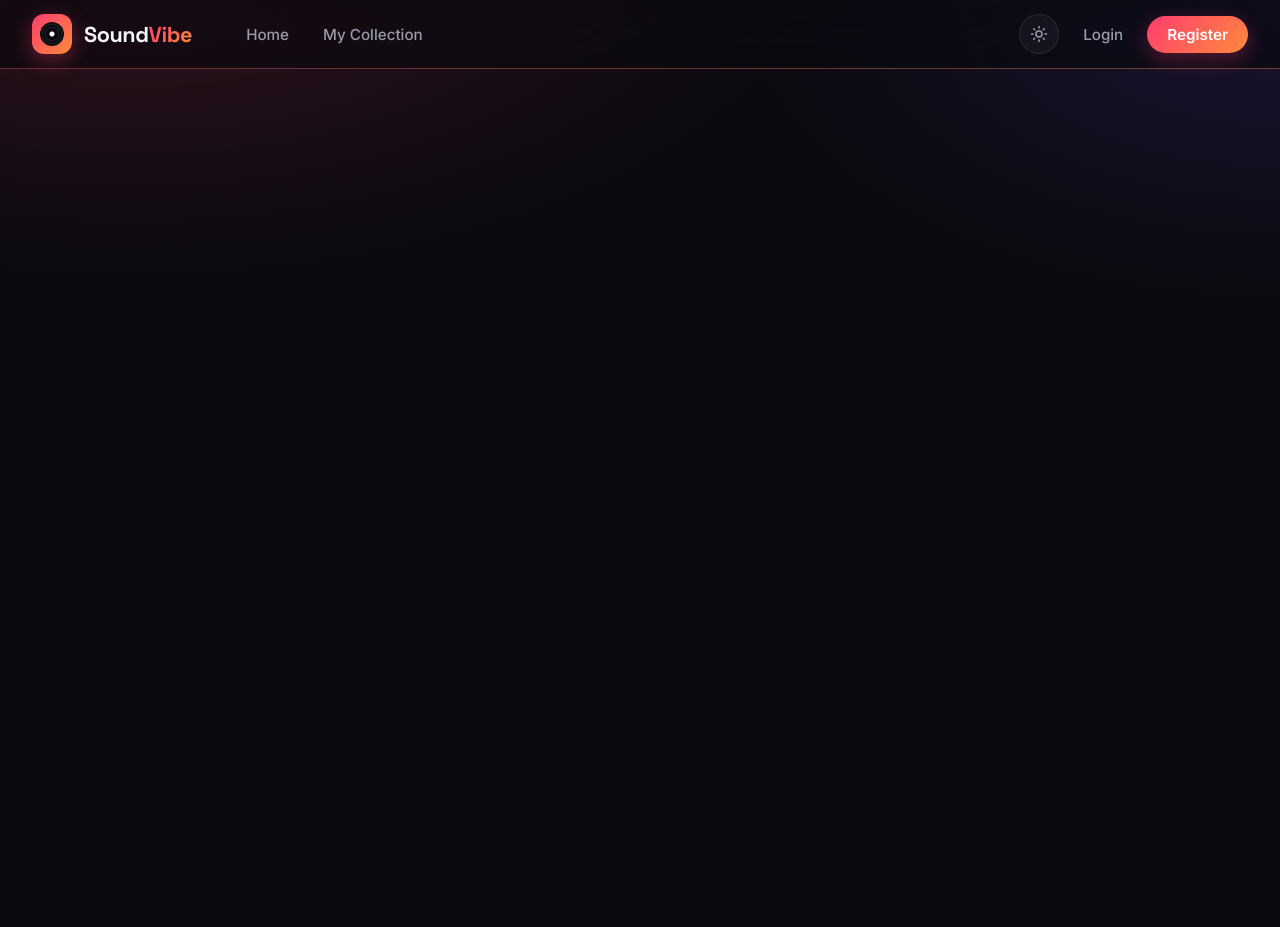
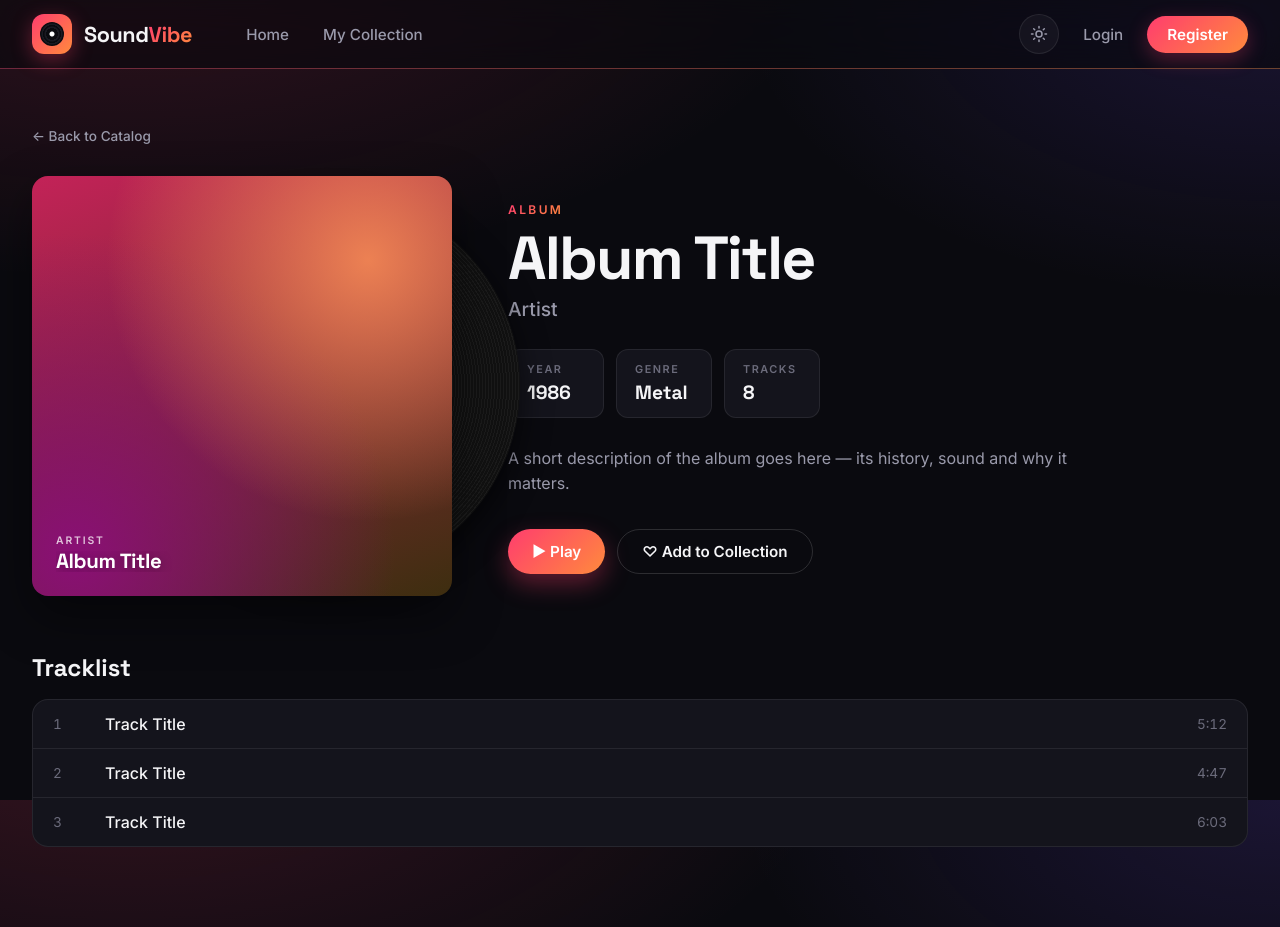
Before and after one commit to SvetlinGG/Music-Library-App, a React (Vite) app: page /albums/0 in a window 1280 px wide. Before the commit the page ends 800 px from the top, so only its background shows below. Built offline with nearby package versions, Linux system fonts and the light colour scheme.

Commit message:
make details component

```diff
--- a/src/App.jsx
+++ b/src/App.jsx
@@ -4,6 +4,7 @@ import Header from "./components/Header"
 import Login from "./components/Login"
 import Register from "./components/Register"
 import MyCollection from "./components/MyCollection"
+import AlbumDetails from "./components/AlbumDetails"
 
 
 
@@ -18,6 +19,7 @@ function App() {
         <Route path="/login" element={<Login />} />
         <Route path="/register" element={<Register />} />
         <Route path="/my-collection" element={<MyCollection />} />
+        <Route path="/albums/:albumId" element={<AlbumDetails />} />
       </Routes>
     </>
   )
--- /dev/null
+++ b/src/components/AlbumDetails.jsx
@@ -0,0 +1,73 @@
+import { Link } from "react-router";
+
+export default function AlbumDetails() {
+  return (
+    <section className="catalog details">
+      <Link to="/" className="details-back">
+        ← Back to Catalog
+      </Link>
+
+      <div className="details-layout">
+        <div className="details-cover">
+          <div className="details-vinyl" aria-hidden="true" />
+          <div className="details-cover-art" role="img" aria-label="Album cover">
+            <span className="cover-artist">Artist</span>
+            <span className="cover-title">Album Title</span>
+          </div>
+        </div>
+
+        <div className="details-info">
+          <span className="eyebrow">Album</span>
+          <h1>Album Title</h1>
+          <p className="details-artist">Artist</p>
+
+          <ul className="details-meta">
+            <li>
+              <span className="meta-label">Year</span>
+              <span className="meta-value">1986</span>
+            </li>
+            <li>
+              <span className="meta-label">Genre</span>
+              <span className="meta-value">Metal</span>
+            </li>
+            <li>
+              <span className="meta-label">Tracks</span>
+              <span className="meta-value">8</span>
+            </li>
+          </ul>
+
+          <p className="details-description">
+            A short description of the album goes here — its history, sound and
+            why it matters.
+          </p>
+
+          <div className="details-actions">
+            <button className="details-play">▶ Play</button>
+            <button className="details-fav">♡ Add to Collection</button>
+          </div>
+        </div>
+      </div>
+
+      <div className="details-tracks">
+        <h2>Tracklist</h2>
+        <ol>
+          <li>
+            <span className="track-no">1</span>
+            <span className="track-title">Track Title</span>
+            <span className="track-time">5:12</span>
+          </li>
+          <li>
+            <span className="track-no">2</span>
+            <span className="track-title">Track Title</span>
+            <span className="track-time">4:47</span>
+          </li>
+          <li>
+            <span className="track-no">3</span>
+            <span className="track-title">Track Title</span>
+            <span className="track-time">6:03</span>
+          </li>
+        </ol>
+      </div>
+    </section>
+  );
+}
--- a/src/components/MusicCard.jsx
+++ b/src/components/MusicCard.jsx
@@ -1,3 +1,5 @@
+import { Link } from "react-router";
+
 export default function MusicCard({
   id = 0,
   title = "Title",
@@ -37,6 +39,10 @@ export default function MusicCard({
         <div className="card-footer">
           <span className="year">{year}</span>
 
+          <Link to={`/albums/${id}`} className="details-btn">
+            Details
+          </Link>
+
           <button className="fav-btn" aria-label={`Add ${title} to favorites`}>
             ♡
           </button>
--- a/src/components/MyCollection.jsx
+++ b/src/components/MyCollection.jsx
@@ -1,13 +1,9 @@
 import { Link } from "react-router";
 import MusicCard from "./MusicCard";
-import { useState } from "react";
+import { useEffect, useState } from "react";
 
-const collectionAlbums = []
 
 export default function MyCollection() {
-
-  const [albums, setAlbums] = useState(collectionAlbums);
-
 
 
 
@@ -40,9 +36,10 @@ export default function MyCollection() {
       </header>
 
       <div className="music-grid">
-        {collectionAlbums.map((album) => (
-          <MusicCard key={album.id} {...album} />
-        ))}
+
+          <MusicCard />
+
+
       </div>
 
       <div className="collection-empty">
--- /dev/null
+++ b/src/styles/album-details.css
@@ -0,0 +1,222 @@
+.details-back {
+  display: inline-block;
+  margin-bottom: 32px;
+  font-size: 0.85rem;
+  font-weight: 500;
+  color: var(--text-muted);
+  text-decoration: none;
+  transition: color 0.2s ease;
+}
+
+.details-back:hover {
+  color: var(--accent);
+}
+
+.details-layout {
+  display: grid;
+  grid-template-columns: minmax(240px, 420px) 1fr;
+  gap: 56px;
+  align-items: center;
+  margin-bottom: 56px;
+}
+
+/* Cover + vinyl */
+
+.details-cover {
+  position: relative;
+  aspect-ratio: 1 / 1;
+  --hue: 340;
+}
+
+.details-vinyl {
+  position: absolute;
+  inset: 4%;
+  border-radius: 50%;
+  background:
+    radial-gradient(circle, hsl(var(--hue) 75% 55%) 0 14%, #111 14.5% 16%, transparent 16.5%),
+    repeating-radial-gradient(circle, #111 0 2px, #1b1b1b 2px 3px);
+  box-shadow: 0 10px 30px rgba(0, 0, 0, 0.6);
+  transform: translateX(22%);
+}
+
+.details-cover-art {
+  position: relative;
+  z-index: 1;
+  width: 100%;
+  height: 100%;
+  display: flex;
+  flex-direction: column;
+  justify-content: flex-end;
+  padding: 24px;
+  border-radius: var(--radius);
+  box-shadow: 0 20px 50px var(--shadow);
+  background:
+    radial-gradient(circle at 80% 20%, hsl(calc(var(--hue) + 40) 90% 65% / 0.9), transparent 55%),
+    radial-gradient(circle at 10% 90%, hsl(calc(var(--hue) - 30) 80% 30%), transparent 60%),
+    linear-gradient(160deg, hsl(var(--hue) 70% 45%), hsl(calc(var(--hue) + 60) 60% 15%));
+}
+
+/* Info */
+
+.details-info h1 {
+  font-family: var(--font-display);
+  font-size: clamp(2.2rem, 5vw, 3.8rem);
+  font-weight: 700;
+  letter-spacing: -0.03em;
+  line-height: 1;
+  margin: 10px 0 8px;
+}
+
+.details-artist {
+  font-size: 1.2rem;
+  font-weight: 500;
+  color: var(--text-muted);
+  margin: 0 0 28px;
+}
+
+.details-meta {
+  display: flex;
+  flex-wrap: wrap;
+  gap: 12px;
+  margin: 0 0 28px;
+  padding: 0;
+  list-style: none;
+}
+
+.details-meta li {
+  min-width: 96px;
+  padding: 12px 18px;
+  display: flex;
+  flex-direction: column;
+  gap: 4px;
+  background: var(--surface);
+  border: 1px solid var(--border);
+  border-radius: 12px;
+}
+
+.meta-label {
+  font-size: 0.68rem;
+  font-weight: 600;
+  letter-spacing: 0.14em;
+  text-transform: uppercase;
+  color: var(--text-dim);
+}
+
+.meta-value {
+  font-family: var(--font-display);
+  font-size: 1.2rem;
+  font-weight: 700;
+}
+
+.details-description {
+  max-width: 560px;
+  line-height: 1.6;
+  color: var(--text-muted);
+  margin: 0 0 32px;
+}
+
+.details-actions {
+  display: flex;
+  flex-wrap: wrap;
+  gap: 12px;
+}
+
+.details-play,
+.details-fav {
+  padding: 12px 24px;
+  font-size: 0.95rem;
+  font-weight: 600;
+  border-radius: 999px;
+  cursor: pointer;
+  transition: transform 0.2s ease, background 0.2s ease, border-color 0.2s ease;
+}
+
+.details-play {
+  border: none;
+  color: #fff;
+  background: var(--accent-gradient);
+  box-shadow: 0 10px 24px rgba(255, 61, 110, 0.35);
+}
+
+.details-play:hover {
+  transform: translateY(-2px);
+}
+
+.details-fav {
+  color: var(--text);
+  background: transparent;
+  border: 1px solid var(--border-strong);
+}
+
+.details-fav:hover {
+  border-color: var(--accent);
+  background: rgba(255, 61, 110, 0.1);
+}
+
+/* Tracklist */
+
+.details-tracks h2 {
+  font-family: var(--font-display);
+  font-size: 1.5rem;
+  margin: 0 0 16px;
+}
+
+.details-tracks ol {
+  margin: 0;
+  padding: 0;
+  list-style: none;
+  background: var(--surface);
+  border: 1px solid var(--border);
+  border-radius: var(--radius);
+  overflow: hidden;
+}
+
+.details-tracks li {
+  display: grid;
+  grid-template-columns: 40px 1fr auto;
+  align-items: center;
+  gap: 12px;
+  padding: 14px 20px;
+  border-bottom: 1px solid var(--border);
+  transition: background 0.2s ease;
+}
+
+.details-tracks li:last-child {
+  border-bottom: none;
+}
+
+.details-tracks li:hover {
+  background: var(--hover);
+}
+
+.track-no,
+.track-time {
+  font-size: 0.85rem;
+  font-variant-numeric: tabular-nums;
+  color: var(--text-dim);
+}
+
+.track-title {
+  font-weight: 500;
+}
+
+@media (max-width: 800px) {
+  .details-layout {
+    grid-template-columns: 1fr;
+    gap: 32px;
+  }
+
+  .details-cover {
+    max-width: 320px;
+  }
+
+  .details-vinyl {
+    transform: translateX(12%);
+  }
+}
+
+@media (max-width: 700px) {
+  .catalog.details {
+    padding: 32px 16px 64px;
+  }
+}
--- a/src/styles/music-card.css
+++ b/src/styles/music-card.css
@@ -217,6 +217,28 @@
   border-radius: 6px;
 }
 
+.details-btn {
+  margin-left: auto;
+  margin-right: 6px;
+  padding: 5px 12px;
+  font-size: 0.75rem;
+  font-weight: 600;
+  color: var(--text-muted);
+  text-decoration: none;
+  border: 1px solid var(--border-strong);
+  border-radius: 999px;
+  transition:
+    color 0.2s ease,
+    border-color 0.2s ease,
+    background 0.2s ease;
+}
+
+.details-btn:hover {
+  color: var(--text);
+  border-color: var(--accent);
+  background: rgba(255, 61, 110, 0.1);
+}
+
 .fav-btn {
   width: 32px;
   height: 32px;
--- a/src/styles/styles.css
+++ b/src/styles/styles.css
@@ -4,6 +4,7 @@
 @import './music-card.css';
 @import './auth.css';
 @import './collection.css';
+@import './album-details.css';
 
 
 
```
